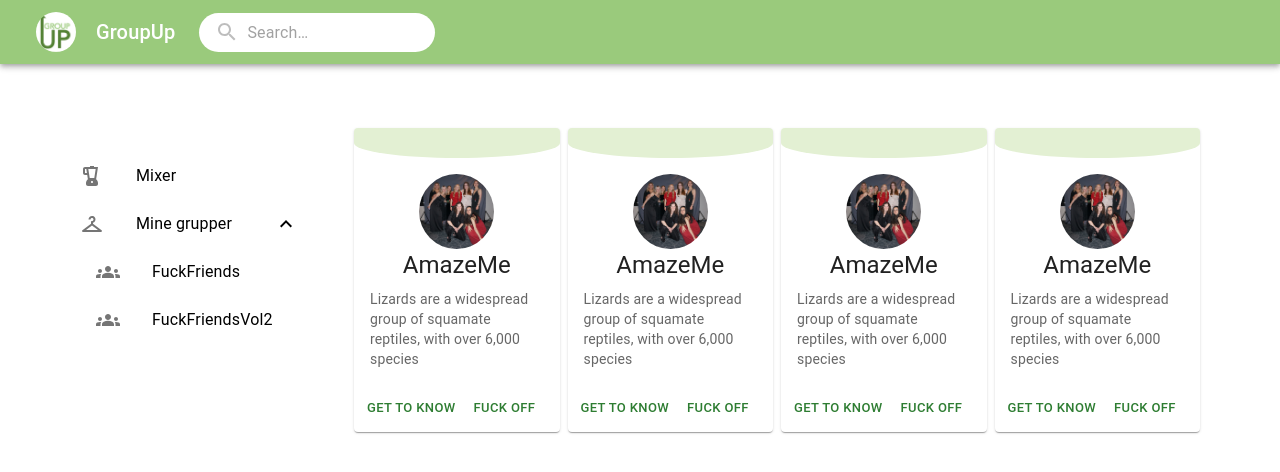
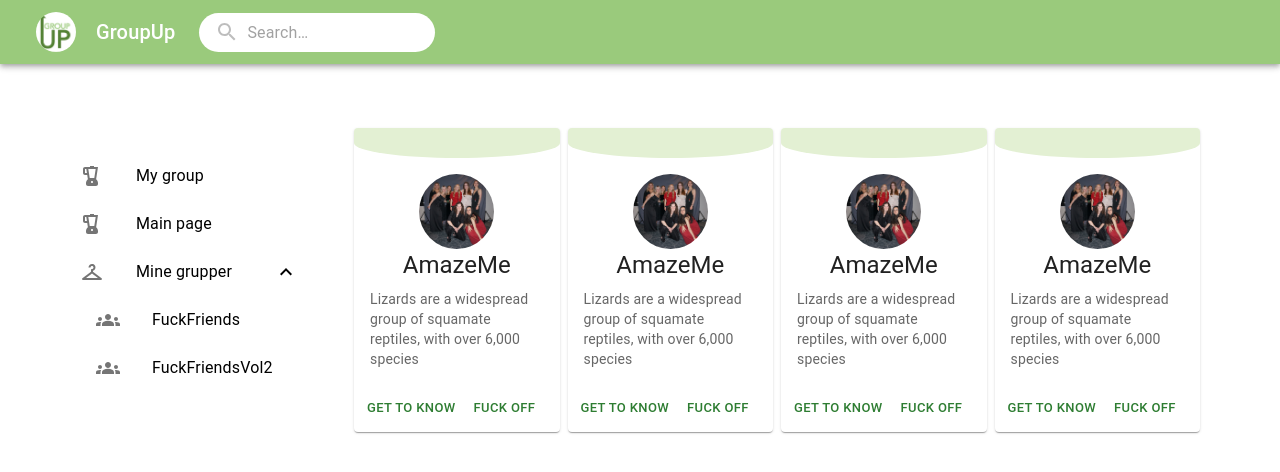
Before and after one commit to nicolinem/TDT4140-GroupUp, a React (Create React App) app: page / in a window 1280 px wide. Shown: the top 472 px of the page. Built offline with nearby package versions, Linux system fonts and the light colour scheme; no server answers; the database is empty.

Commit message:
feat: add button to group and main page

```diff
--- a/src/Dashboard/Sidebar.js
+++ b/src/Dashboard/Sidebar.js
@@ -37,7 +37,14 @@ export const Sidebar = () => {
         <ListItemIcon>
           <BlenderIcon />
         </ListItemIcon>
-        <ListItemText primary="Mixer" />
+        <ListItemText primary="My group" />
+      </ListItemButton>
+
+      <ListItemButton component="button" href="/" sx={{ borderRadius: 8 }}>
+        <ListItemIcon>
+          <BlenderIcon />
+        </ListItemIcon>
+        <ListItemText primary="Main page" />
       </ListItemButton>
 
       <ListItemButton onClick={handleClick} sx={{ borderRadius: 8 }}>
```
